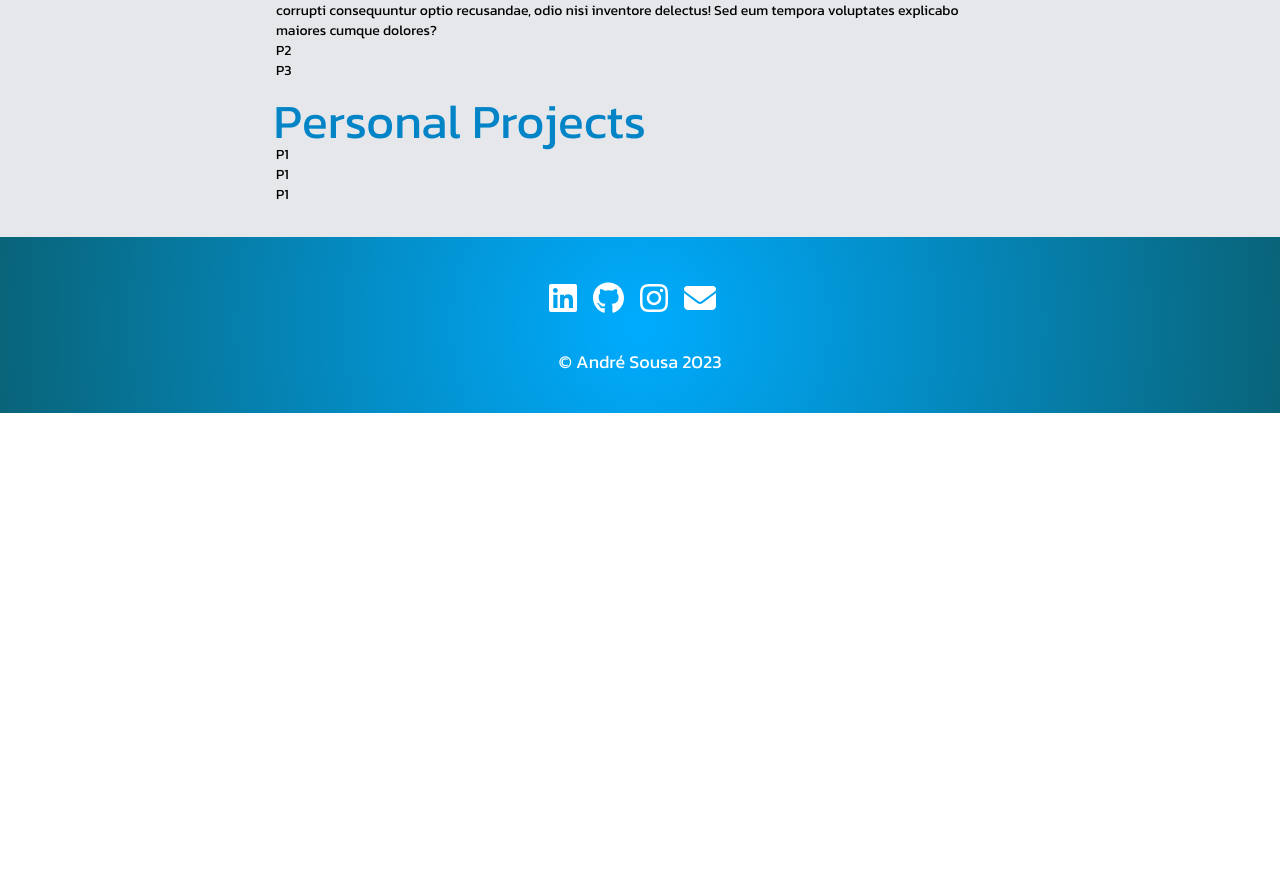
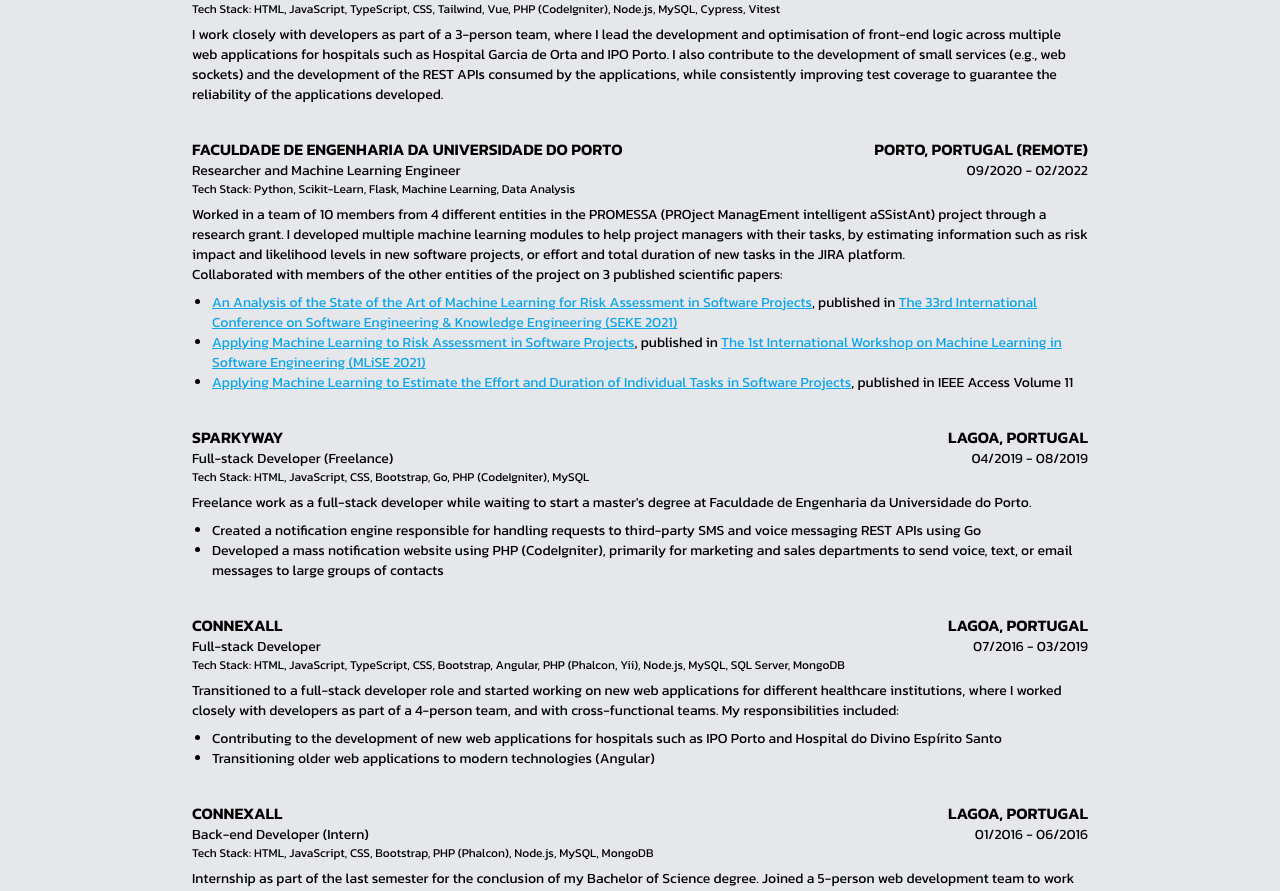
Before and after one commit to aosousa/aosousa.com, a React (Vite) app: page / in a window 1280 px wide. Shown: the part 1891-2782 px from the top of the page. Before the commit the page ends 2304 px from the top, so only its background shows below. Built offline with nearby package versions, Linux system fonts and the light colour scheme.

Commit message:
Experience, Education sections. CSS improvements across the website.

```diff
--- a/index.html
+++ b/index.html
@@ -5,7 +5,8 @@
     <link rel="icon" type="image/svg+xml" href="/vite.svg" />
     <link rel="preconnect" href="https://fonts.googleapis.com" />
     <link rel="preconnect" href="https://fonts.gstatic.com" crossorigin />
-    <link href="https://fonts.googleapis.com/css2?family=Kanit:wght@100;200;300;400&display=swap" rel="stylesheet" />
+    <link href="https://fonts.googleapis.com/css2?family=Kanit:wght@100;200;300;400;500;600;700;800&display=swap" rel="preload" as="style" />
+    <link href="https://fonts.googleapis.com/css2?family=Kanit:wght@100;200;300;400;500;600;700;800&display=swap" rel="stylesheet" />
     <meta name="viewport" content="width=device-width, initial-scale=1.0" />
     <title>André Sousa | Software Engineer</title>
   </head>
--- a/src/App.css
+++ b/src/App.css
@@ -52,3 +52,7 @@
 .profile-skills-type {
   @apply text-xl text-sky-600;
 }
+
+.experience-link {
+  @apply underline text-sky-500 visited:text-violet-300;
+}
--- a/src/App.tsx
+++ b/src/App.tsx
@@ -3,6 +3,7 @@ import { faCircleArrowDown } from '@fortawesome/free-solid-svg-icons'
 import { FontAwesomeIcon } from '@fortawesome/react-fontawesome'
 
 // Components
+import ExperienceItem from './components/experience-item/ExperienceItem'
 import ProfileSection from './components/profile-section/ProfileSection'
 import SocialMediaLinks from './components/social-media-links/SocialMediaLinks'
 import SkillsSection from './components/skills-section/SkillsSection'
@@ -17,7 +18,7 @@ const testing = ['Mocha', 'Chai', 'Cypress', 'Vitest']
 function App() {
   return (
     <>
-      <div className="wrapper">
+      <div className="wrapper" id="profile">
         <TopBar />
         <div className="app">
           <div className="intro">
@@ -35,14 +36,15 @@ function App() {
 
           <div className="content">
             <ProfileSection id="about" title="About">
-              <div className="text-lg">
+              <div className="text-base">
                 <p>
-                  I'm a hard-working, detail-oriented software engineer with experience in multiple roles in web development, contributing to the end-to-end development process. Passionate about
-                  designing, developing, and testing impactful, high quality software.
+                  I'm a hard-working, detail-oriented software engineer with experience in multiple roles, contributing to the end-to-end development process. Passionate about designing, developing,
+                  and testing high quality software with a real world impact.
                 </p>
                 <p className="py-4">
-                  Currently I'm working as a Frontend Developer at Sparkyway, where I lead the development and optimization of frontend logic in web applications for healthcare institutions, and I
-                  contribute to backend tasks when needed.
+                  Currently I'm working as a Front-end Developer at Sparkyway, where I lead the development and optimization of front-end logic in web applications for healthcare institutions, and I
+                  contribute to backend tasks when needed. In my free time I try to keep in touch with new and interesting programming languages, frameworks and libraries in order to always be
+                  improving as a developer.
                 </p>
                 <p>When I'm not in front of a computer screen, I'm most likely reading, watching sports (F1, football, GAA), watching a movie, or learning a tune on the tin whistle.</p>
               </div>
@@ -61,18 +63,138 @@ function App() {
                 </ul>
               </div>
             </ProfileSection>
-            <ProfileSection id="experience" title="Experience and Education">
-              <p>
-                Lorem ipsum dolor sit amet consectetur adipisicing elit. Perferendis, doloribus, rerum provident aperiam vitae corrupti consequuntur optio recusandae, odio nisi inventore delectus! Sed
-                eum tempora voluptates explicabo maiores cumque dolores?
-              </p>
-              <p>P2</p>
-              <p>P3</p>
+            <ProfileSection id="experience" title="Experience">
+              <div className="mt-2">
+                <ExperienceItem
+                  institution="Sparkyway"
+                  location="Lagoa, Portugal"
+                  role="Front-end Developer"
+                  timePeriod="04/2022 - Present"
+                  skills={['HTML', 'JavaScript', 'TypeScript', 'CSS', 'Tailwind', 'Vue', 'PHP (CodeIgniter)', 'Node.js', 'MySQL', 'Cypress', 'Vitest']}
+                >
+                  <div className="mt-2">
+                    <p>
+                      I work closely with developers as part of a 3-person team, where I lead the development and optimisation of front-end logic across multiple web applications for hospitals such as
+                      Hospital Garcia de Orta and IPO Porto. I also contribute to the development of small services (e.g., web sockets) and the development of the REST APIs consumed by the
+                      applications, while consistently improving test coverage to guarantee the reliability of the applications developed.
+                    </p>
+                  </div>
+                </ExperienceItem>
+
+                <ExperienceItem
+                  institution="Faculdade de Engenharia da Universidade do Porto"
+                  location="Porto, Portugal (Remote)"
+                  role="Researcher and Machine Learning Engineer"
+                  timePeriod="09/2020 - 02/2022"
+                  skills={['Python', 'Scikit-Learn', 'Flask', 'Machine Learning', 'Data Analysis']}
+                >
+                  <div className="mt-2">
+                    <p>
+                      Worked in a team of 10 members from 4 different entities in the PROMESSA (PROject ManagEment intelligent aSSistAnt) project through a research grant. I developed multiple machine
+                      learning modules to help project managers with their tasks, by estimating information such as risk impact and likelihood levels in new software projects, or effort and total
+                      duration of new tasks in the JIRA platform.
+                    </p>
+                    <p>Collaborated with members of the other entities of the project on 3 published scientific papers:</p>
+                    <ul className="list-disc mt-2">
+                      <li className="ml-5">
+                        <a href="http://ksiresearch.org/seke/seke21paper/paper097.pdf" target="_blank" rel="noopener noreferrer" className="experience-link">
+                          An Analysis of the State of the Art of Machine Learning for Risk Assessment in Software Projects
+                        </a>
+                        , published in{' '}
+                        <a href="http://ksiresearch.org/seke/seke21.html" target="_blank" rel="noopener noreferrer" className="experience-link">
+                          The 33rd International Conference on Software Engineering & Knowledge Engineering (SEKE 2021)
+                        </a>
+                      </li>
+                      <li className="ml-5">
+                        <a href="https://link.springer.com/chapter/10.1007/978-3-030-93733-1_7" target="_blank" rel="noopener noreferrer" className="experience-link">
+                          Applying Machine Learning to Risk Assessment in Software Projects
+                        </a>
+                        , published in{' '}
+                        <a href="http://philippe-fournier-viger.com/MLISE_workshop_2021/index.html" target="_blank" rel="noopener noreferrer" className="experience-link">
+                          The 1st International Workshop on Machine Learning in Software Engineering (MLiSE 2021)
+                        </a>
+                      </li>
+                      <li className="ml-5">
+                        <a href="https://ieeexplore.ieee.org/document/10227275" target="_blank" rel="noopener noreferrer" className="experience-link">
+                          Applying Machine Learning to Estimate the Effort and Duration of Individual Tasks in Software Projects
+                        </a>
+                        , published in IEEE Access Volume 11
+                      </li>
+                    </ul>
+                  </div>
+                </ExperienceItem>
+
+                <ExperienceItem
+                  institution="Sparkyway"
+                  location="Lagoa, Portugal"
+                  role="Full-stack Developer (Freelance)"
+                  timePeriod="04/2019 - 08/2019"
+                  skills={['HTML', 'JavaScript', 'CSS', 'Bootstrap', 'Go', 'PHP (CodeIgniter)', 'MySQL']}
+                >
+                  <div className="mt-2">
+                    <p>Freelance work as a full-stack developer while waiting to start a master's degree at Faculdade de Engenharia da Universidade do Porto.</p>
+                    <ul className="list-disc mt-2">
+                      <li className="ml-5">Created a notification engine responsible for handling requests to third-party SMS and voice messaging REST APIs using Go</li>
+                      <li className="ml-5">
+                        Developed a mass notification website using PHP (CodeIgniter), primarily for marketing and sales departments to send voice, text, or email messages to large groups of contacts
+                      </li>
+                    </ul>
+                  </div>
+                </ExperienceItem>
+
+                <ExperienceItem
+                  institution="Connexall"
+                  location="Lagoa, Portugal"
+                  role="Full-stack Developer"
+                  timePeriod="07/2016 - 03/2019"
+                  skills={['HTML', 'JavaScript', 'TypeScript', 'CSS', 'Bootstrap', 'Angular', 'PHP (Phalcon, Yii)', 'Node.js', 'MySQL', 'SQL Server', 'MongoDB']}
+                >
+                  <div className="mt-2">
+                    <p>
+                      Transitioned to a full-stack developer role and started working on new web applications for different healthcare institutions, where I worked closely with developers as part of a
+                      4-person team, and with cross-functional teams. My responsibilities included:
+                    </p>
+                    <ul className="list-disc mt-2">
+                      <li className="ml-5">Contributing to the development of new web applications for hospitals such as IPO Porto and Hospital do Divino Espírito Santo</li>
+                      <li className="ml-5">Transitioning older web applications to modern technologies (Angular)</li>
+                    </ul>
+                  </div>
+                </ExperienceItem>
+
+                <ExperienceItem
+                  institution="Connexall"
+                  location="Lagoa, Portugal"
+                  role="Back-end Developer (Intern)"
+                  timePeriod="01/2016 - 06/2016"
+                  skills={['HTML', 'JavaScript', 'CSS', 'Bootstrap', 'PHP (Phalcon)', 'Node.js', 'MySQL', 'MongoDB']}
+                >
+                  <div className="mt-2">
+                    <p>
+                      Internship as part of the last semester for the conclusion of my Bachelor of Science degree. Joined a 5-person web development team to work on an ongoing project, with the goal
+                      of providing a hub for different types of applications (Smart Home, Store, Newspaper), connected through a social network component. I was responsible for the following tasks:
+                    </p>
+                    <ul className="list-disc mt-2">
+                      <li className="ml-5">Developing the Store and Newspaper REST APIs</li>
+                      <li className="ml-5">Assisting in the development of the Social Network REST API</li>
+                      <li className="ml-5">Restructuring the Node.js server responsible for receiving and processing the data sent by the supported Smart Home devices</li>
+                    </ul>
+                  </div>
+                </ExperienceItem>
+              </div>
+
+              <div className="mt-2">
+                <h2 className="text-2xl text-sky-600">Education</h2>
+                <ExperienceItem
+                  institution="Faculdade de Engenharia da Universidade do Porto"
+                  location="Porto, Portugal"
+                  role="Master of Science in Software Engineering"
+                  timePeriod="09/2019 - 07/2021"
+                />
+                <ExperienceItem institution="Universidade dos Açores" location="Ponta Delgada, Portugal" role="Bachelor of Science in Computer Science" timePeriod="09/2013 - 06/2016" />
+              </div>
             </ProfileSection>
             <ProfileSection id="projects" title="Personal Projects">
-              <p>P1</p>
-              <p>P1</p>
-              <p>P1</p>
+              <p className="mt-2">These are small projects I use as an opportunity to learn new technologies and keep improving as a software developer.</p>
             </ProfileSection>
           </div>
           <footer className="footer">
--- /dev/null
+++ b/src/components/experience-item/ExperienceItem.module.css
@@ -0,0 +1,3 @@
+.header {
+  @apply font-semibold text-base flex flex-row uppercase;
+}
--- /dev/null
+++ b/src/components/experience-item/ExperienceItem.tsx
@@ -0,0 +1,30 @@
+import React from 'react'
+import styles from './ExperienceItem.module.css'
+
+type ExperienceItemProps = {
+  institution: string
+  location: string
+  role: string
+  timePeriod: string
+  skills?: string[]
+  children?: React.ReactNode
+}
+
+const ExperienceItem = (props: ExperienceItemProps) => {
+  return (
+    <div className="mb-8">
+      <div className={styles.header}>
+        <p>{props.institution}</p>
+        <p className="ml-auto">{props.location}</p>
+      </div>
+      <div className="flex flex-row">
+        <p>{props.role}</p>
+        <p className="ml-auto">{props.timePeriod}</p>
+      </div>
+      {props.skills && <div className="text-xs">Tech Stack: {props.skills.join(', ')}</div>}
+      {props.children}
+    </div>
+  )
+}
+
+export default ExperienceItem
--- a/src/components/profile-section/ProfileSection.module.css
+++ b/src/components/profile-section/ProfileSection.module.css
@@ -1,5 +1,5 @@
 .container {
-  @apply xs:min-w-[24em] xs:max-w-[24em] sm:min-w-[40em] sm:max-w-[40em] md:min-w-[52em] md:max-w-[52em] mb-4;
+  @apply xs:min-w-[24em] xs:max-w-[24em] sm:min-w-[40em] sm:max-w-[40em] md:min-w-[52em] md:max-w-[52em] lg:min-w-[64em] lg:max-w-[64em] mb-4;
 }
 
 .title {
--- a/src/components/skill/Skill.css
+++ b/src/components/skill/Skill.css
@@ -1,3 +1,3 @@
 .badge {
-  @apply w-24 h-fit bg-gray-600 text-white dark:bg-white dark:text-black p-2 rounded-md text-center;
+  @apply w-24 h-fit bg-gray-800 text-white dark:bg-white dark:text-black p-2 rounded-md text-center;
 }
--- a/src/components/social-media-link/SocialMediaLink.tsx
+++ b/src/components/social-media-link/SocialMediaLink.tsx
@@ -9,7 +9,7 @@ type SocialMediaLinkProps = {
 
 const SocialMediaLink = (props: SocialMediaLinkProps) => {
   return (
-    <a href={props.url} target="_blank" className="mr-4">
+    <a href={props.url} target="_blank" className="mr-4" rel="noopener noreferrer">
       <FontAwesomeIcon size="2x" icon={props.icon} />
     </a>
   )
```
Also changed, not shown: src/components/top-bar/TopBar.tsx (+9 -2 lines).
